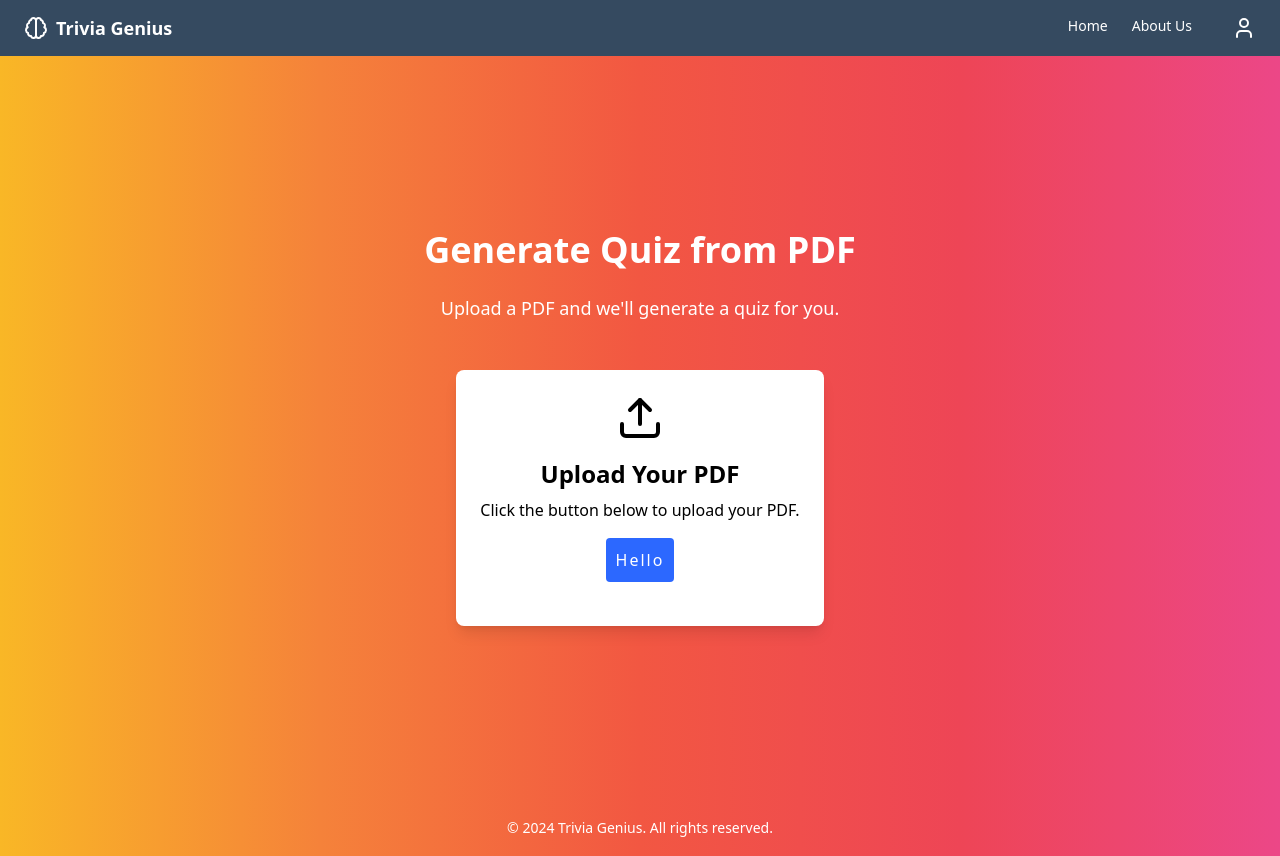
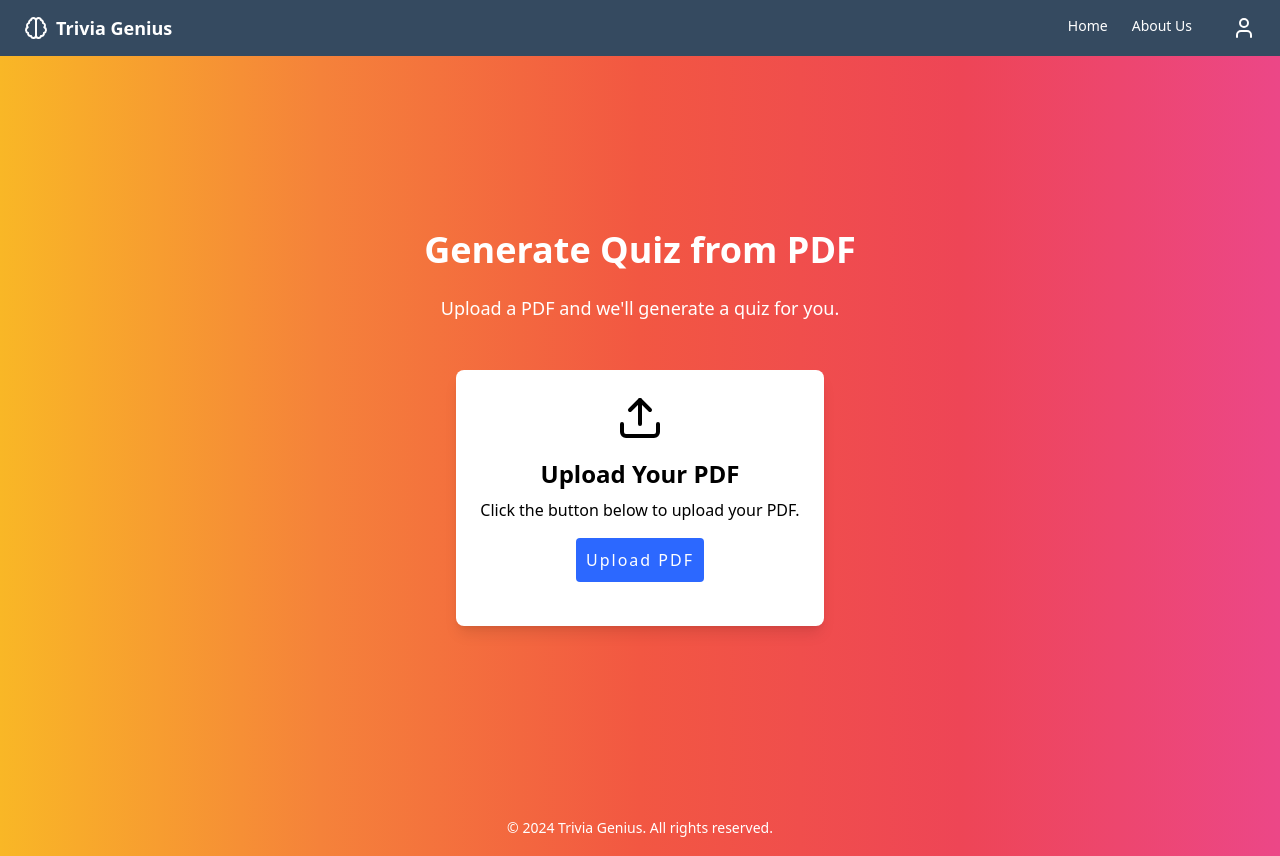
Before and after one commit to Manas8803/TriviaGenius-FrontEnd, a React (Vite) app: page /home/gen-quiz in a window 1280 px wide. Built offline with nearby package versions, Linux system fonts and the light colour scheme.

Commit message:
Feat : Linked genQuiz route

```diff
--- /dev/null
+++ b/src/pages/pdfquiz/button.jsx
@@ -0,0 +1,43 @@
+import React, { useState } from "react";
+import PropTypes from "prop-types";
+
+const FileUploadButton = ({ label, onFileUpload }) => {
+	const [isModalOpen, setModalOpen] = useState(false);
+
+	const handleButtonClick = () => {
+		setModalOpen(true);
+	};
+
+	const handleFileUpload = (event) => {
+		// Perform any necessary file upload logic here
+		const uploadedFile = event.target.files[0];
+		onFileUpload(uploadedFile);
+		setModalOpen(false);
+	};
+
+	return (
+		<div>
+			<button className="mt-4" onClick={handleButtonClick}>
+				{label}
+			</button>
+
+			{isModalOpen && (
+				<div className="modal">
+					<div className="modal-content">
+						<span className="close" onClick={() => setModalOpen(false)}>
+							&times;
+						</span>
+						<input type="file" onChange={handleFileUpload} />
+					</div>
+				</div>
+			)}
+		</div>
+	);
+};
+
+FileUploadButton.propTypes = {
+	label: PropTypes.string.isRequired,
+	onFileUpload: PropTypes.func.isRequired,
+};
+
+export default FileUploadButton;
--- a/src/pages/pdfquiz/genquiz.jsx
+++ b/src/pages/pdfquiz/genquiz.jsx
@@ -1,4 +1,20 @@
+/**
+ * v0 by Vercel.
+ * @see https://v0.dev/t/BcDZRiJx4ra
+ */
+import { Link } from "react-router-dom";
+
+// Your GenQuiz component
+
+import React from "react";
+import FileUploadButton from "./button";
+
 export default function GenQuiz() {
+	const handleFileUpload = (file) => {
+		// Perform any logic with the uploaded file
+		console.log("File uploaded:", file);
+	};
+
 	return (
 		<div
 			key="1"
@@ -17,7 +33,10 @@ export default function GenQuiz() {
 					<p className="text-base font-medium">
 						Click the button below to upload your PDF.
 					</p>
-					<button className="mt-4">Hello</button>
+					<FileUploadButton
+						label="Upload PDF"
+						onFileUpload={handleFileUpload}
+					/>
 				</div>
 			</main>
 			<footer className="px-4 lg:px-6 h-14 flex items-center justify-center text-white">
@@ -29,25 +48,7 @@ export default function GenQuiz() {
 	);
 }
 
-function BrainIcon(props) {
-	return (
-		<svg
-			{...props}
-			xmlns="http://www.w3.org/2000/svg"
-			width="24"
-			height="24"
-			viewBox="0 0 24 24"
-			fill="none"
-			stroke="currentColor"
-			strokeWidth="2"
-			strokeLinecap="round"
-			strokeLinejoin="round"
-		>
-			<path d="M9.5 2A2.5 2.5 0 0 1 12 4.5v15a2.5 2.5 0 0 1-4.96.44 2.5 2.5 0 0 1-2.96-3.08 3 3 0 0 1-.34-5.58 2.5 2.5 0 0 1 1.32-4.24 2.5 2.5 0 0 1 1.98-3A2.5 2.5 0 0 1 9.5 2Z" />
-			<path d="M14.5 2A2.5 2.5 0 0 0 12 4.5v15a2.5 2.5 0 0 0 4.96.44 2.5 2.5 0 0 0 2.96-3.08 3 3 0 0 0 .34-5.58 2.5 2.5 0 0 0-1.32-4.24 2.5 2.5 0 0 0-1.98-3A2.5 2.5 0 0 0 14.5 2Z" />
-		</svg>
-	);
-}
+// Your Icon components (BrainIcon, UploadIcon, UserIcon)
 
 function UploadIcon(props) {
 	return (
```
